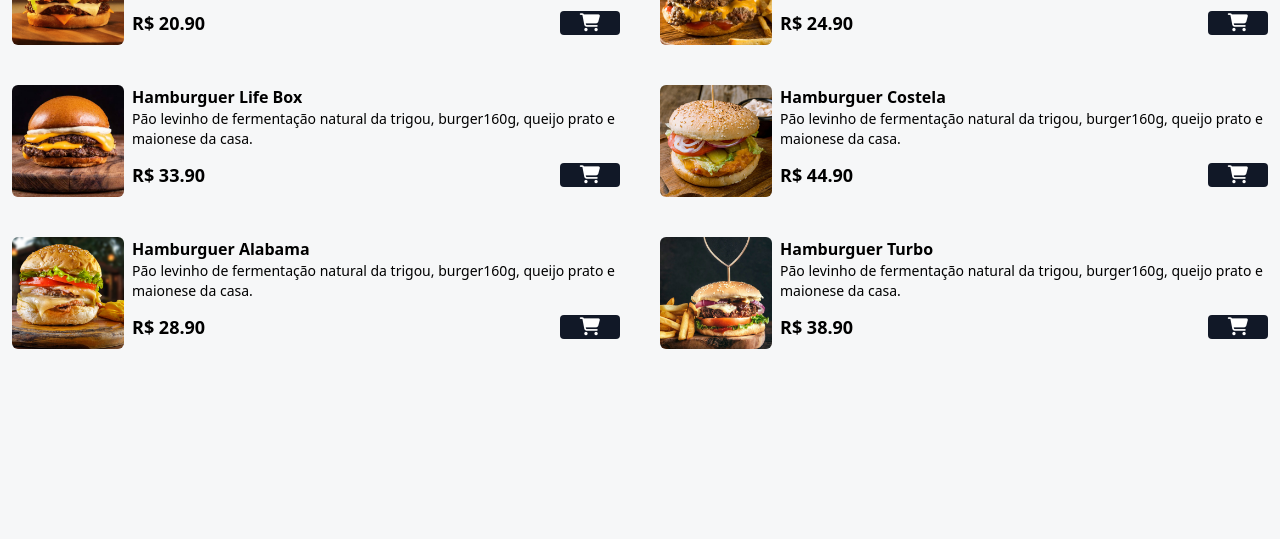
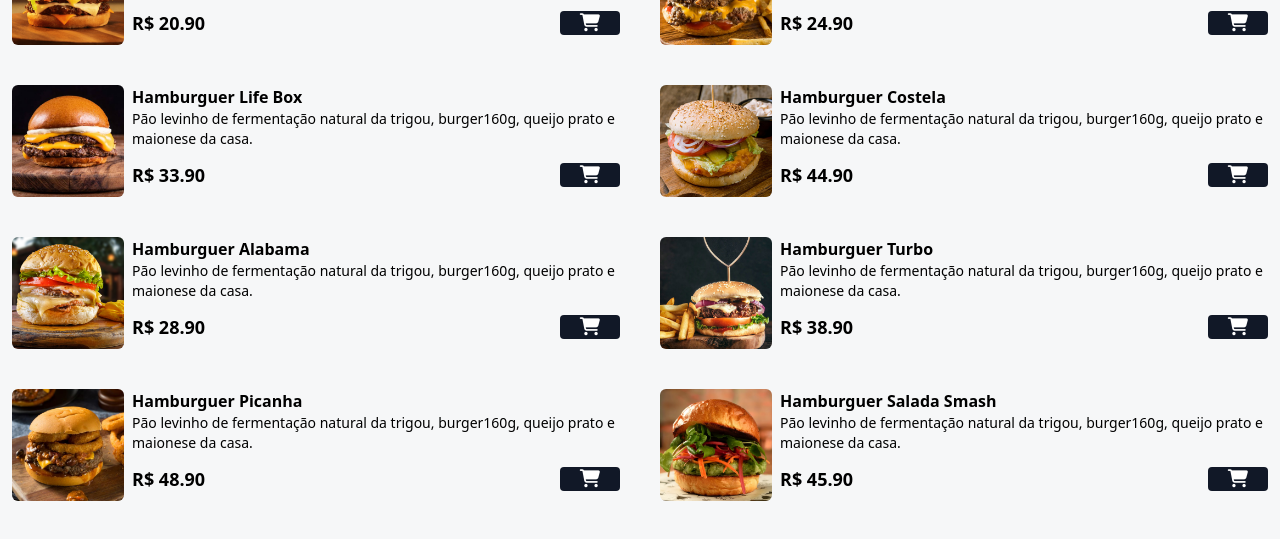
Before and after one commit to BrennoAlenkar/cardapio, a website: page index.html in a window 1280 px wide. Shown: the part 583-1122 px from the top of the page. Before the commit the page ends 996 px from the top, so only its background shows below. Drawn offline with Linux system fonts and the light colour scheme.

Commit message:
Atualizei

```diff
--- a/index.html
+++ b/index.html
@@ -39,13 +39,11 @@
             <div class="flex gap-2">
                 <img src="assets/hamb-1.png" alt="Hamburguer"
                     class="w-28 h-28 rounded-md hover:scale-110 hover:-rotate-2 duration-300">
-
                 <div>
                     <p class="font-bold">Hamburguer Smash</p>
                     <p class="text-sm">Pão levinho de fermentação natural da trigou, burger160g, queijo prato e maionese
                         da
                         casa.</p>
-
                     <div class="flex items-center gap-2 justify-between mt-3">
                         <p class="font-bold text-lg">R$ 20.90</p>
                         <button class="bg-gray-900 px-5 rounded add-to-cart-btn" data-name="Hamburguer Smash"
@@ -60,13 +58,11 @@
             <div class="flex gap-2">
                 <img src="assets/hamb-2.png" alt="Hamburguer"
                     class="w-28 h-28 rounded-md hover:scale-110 hover:-rotate-2 duration-300">
-
                 <div>
                     <p class="font-bold">Hamburguer Duplo</p>
                     <p class="text-sm">Pão levinho de fermentação natural da trigou, burger160g, queijo prato e maionese
                         da
                         casa.</p>
-
                     <div class="flex items-center gap-2 justify-between mt-3">
                         <p class="font-bold text-lg">R$ 24.90</p>
                         <button class="bg-gray-900 px-5 rounded add-to-cart-btn" data-name="Hamburguer Smash"
@@ -81,13 +77,11 @@
             <div class="flex gap-2">
                 <img src="assets/hamb-3.png" alt="Hamburguer"
                     class="w-28 h-28 rounded-md hover:scale-110 hover:-rotate-2 duration-300">
-
                 <div>
                     <p class="font-bold">Hamburguer Life Box</p>
                     <p class="text-sm">Pão levinho de fermentação natural da trigou, burger160g, queijo prato e maionese
                         da
                         casa.</p>
-
                     <div class="flex items-center gap-2 justify-between mt-3">
                         <p class="font-bold text-lg">R$ 33.90</p>
                         <button class="bg-gray-900 px-5 rounded add-to-cart-btn" data-name="Hamburguer Smash"
@@ -102,13 +96,11 @@
             <div class="flex gap-2">
                 <img src="assets/hamb-4.png" alt="Hamburguer"
                     class="w-28 h-28 rounded-md hover:scale-110 hover:-rotate-2 duration-300">
-
                 <div>
                     <p class="font-bold">Hamburguer Costela</p>
                     <p class="text-sm">Pão levinho de fermentação natural da trigou, burger160g, queijo prato e maionese
                         da
                         casa.</p>
-
                     <div class="flex items-center gap-2 justify-between mt-3">
                         <p class="font-bold text-lg">R$ 44.90</p>
                         <button class="bg-gray-900 px-5 rounded add-to-cart-btn" data-name="Hamburguer Smash"
@@ -129,12 +121,10 @@
                     <p class="text-sm">Pão levinho de fermentação natural da trigou, burger160g, queijo prato e maionese
                         da
                         casa.</p>
-
                     <div class="flex items-center gap-2 justify-between mt-3">
                         <p class="font-bold text-lg">R$ 28.90</p>
                         <button class="bg-gray-900 px-5 rounded add-to-cart-btn" data-name="Hamburguer Smash"
                             data-price="28.90">
-
                             <i class="fa-solid fa-cart-shopping text-lg text-white"></i>
                         </button>
                     </div>
@@ -144,7 +134,6 @@
             <div class="flex gap-2">
                 <img src="assets/hamb-6.png" alt="Hamburguer"
                     class="w-28 h-28 rounded-md hover:scale-110 hover:-rotate-2 duration-300">
-
                 <div>
                     <p class="font-bold">Hamburguer Turbo</p>
                     <p class="text-sm">Pão levinho de fermentação natural da trigou, burger160g, queijo prato e maionese
@@ -155,6 +144,45 @@
                         <p class="font-bold text-lg">R$ 38.90</p>
                         <button class="bg-gray-900 px-5 rounded add-to-cart-btn" data-name="Hamburguer Smash"
                             data-price="38.90">
+                            <i class="fa-solid fa-cart-shopping text-lg text-white"></i>
+                        </button>
+                    </div>
+                </div>
+            </div>
+
+            <div class="flex gap-2">
+                <img src="assets/hamb-7.png" alt="Hamburguer"
+                    class="w-28 h-28 rounded-md hover:scale-110 hover:-rotate-2 duration-300">
+                <div>
+                    <p class="font-bold">Hamburguer Picanha</p>
+                    <p class="text-sm">Pão levinho de fermentação natural da trigou, burger160g, queijo prato e maionese
+                        da
+                        casa.</p>
+
+                    <div class="flex items-center gap-2 justify-between mt-3">
+                        <p class="font-bold text-lg">R$ 48.90</p>
+                        <button class="bg-gray-900 px-5 rounded add-to-cart-btn" data-name="Hamburguer Smash"
+                            data-price="48.90">
+
+                            <i class="fa-solid fa-cart-shopping text-lg text-white"></i>
+                        </button>
+                    </div>
+                </div>
+            </div>
+
+            <div class="flex gap-2">
+                <img src="assets/hamb-8.png" alt="Hamburguer"
+                    class="w-28 h-28 rounded-md hover:scale-110 hover:-rotate-2 duration-300">
+                <div>
+                    <p class="font-bold">Hamburguer Salada Smash</p>
+                    <p class="text-sm">Pão levinho de fermentação natural da trigou, burger160g, queijo prato e maionese
+                        da
+                        casa.</p>
+
+                    <div class="flex items-center gap-2 justify-between mt-3">
+                        <p class="font-bold text-lg">R$ 45.90</p>
+                        <button class="bg-gray-900 px-5 rounded add-to-cart-btn" data-name="Hamburguer Smash"
+                            data-price="45.90">
 
                             <i class="fa-solid fa-cart-shopping text-lg text-white"></i>
                         </button>
```
